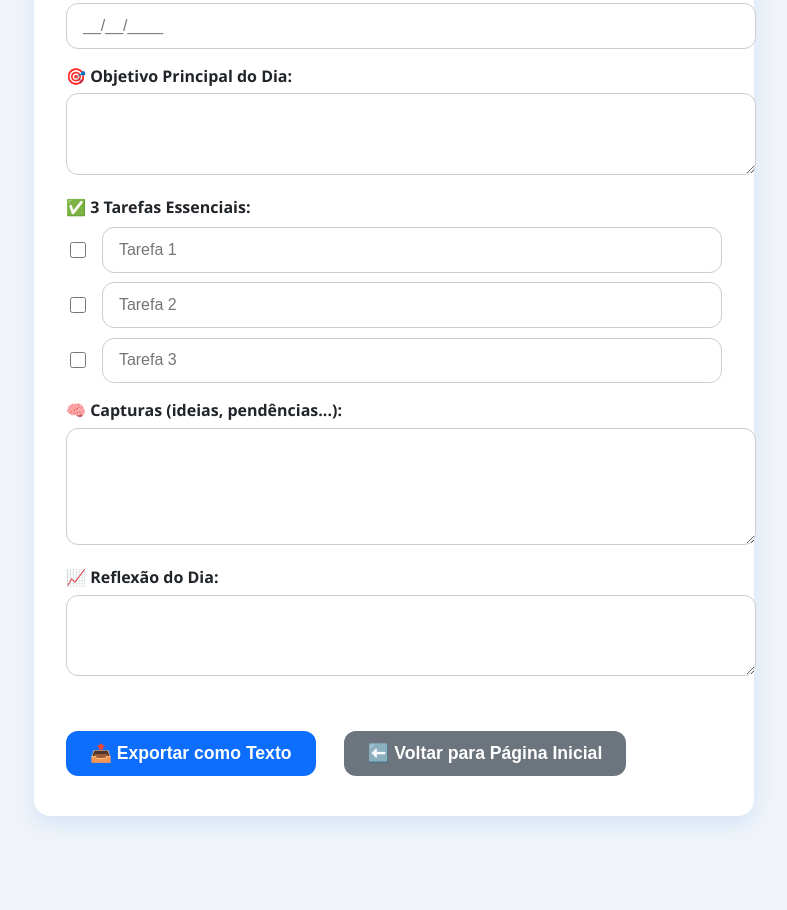
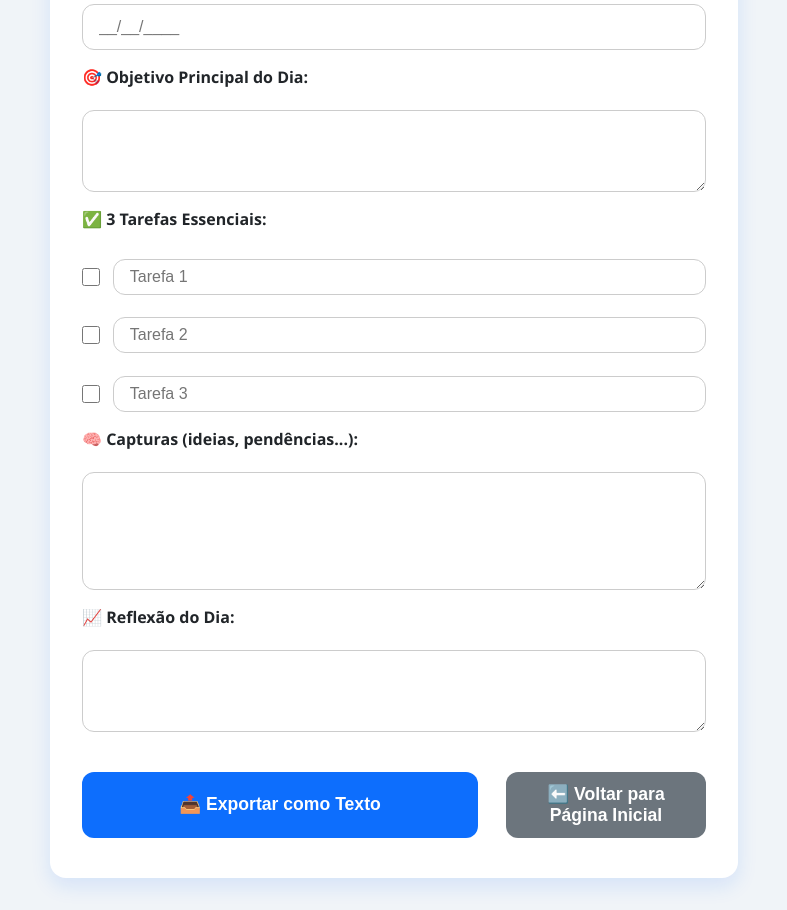
Before and after one commit to isaacdemelorocha/forms-atividades, a plain HTML site: page 01_Planejamento_Diario.html in a window 1280 px wide. Shown: the part 242-1152 px from the top of the page, without its empty margins (246-1033 px from the left). Before the commit the page ends 1090 px from the top, so only its background shows below. Drawn offline with Linux system fonts and the light colour scheme.

Commit message:
Add files via upload

```diff
--- a/01_Planejamento_Diario.html
+++ b/01_Planejamento_Diario.html
@@ -6,95 +6,154 @@
   <title>Painel de Produtividade</title>
 
   <style>
+    :root {
+      --azul: #0d6efd;
+      --azul-escuro: #084fc1;
+      --cinza: #6c757d;
+      --cinza-escuro: #565e64;
+      --fundo: #f0f4f8;
+      --branco: #ffffff;
+      --sombra: rgba(13, 110, 253, 0.12);
+    }
+
+    * {
+      box-sizing: border-box;
+      margin: 0;
+      padding: 0;
+    }
+
     body {
       font-family: 'Segoe UI', Tahoma, Geneva, Verdana, sans-serif;
+      background: var(--fundo);
+      color: #212529;
+      max-width: 720px;
       margin: 20px auto;
-      max-width: 720px;
-      background: #f0f4f8;
-      color: #212529;
       -webkit-font-smoothing: antialiased;
       -moz-osx-font-smoothing: grayscale;
+      padding: 0 16px;
     }
+
     h1, h2 {
-      color: #0d6efd;
+      color: var(--azul);
       font-weight: 700;
       user-select: none;
     }
+
     h1 {
       font-size: 2.5rem;
       margin-bottom: 1.5rem;
       text-align: center;
     }
+
     h2 {
       font-size: 1.8rem;
       margin-bottom: 1rem;
     }
+
     .section {
-      background: #fff;
+      background: var(--branco);
       padding: 2rem 2rem 2.5rem;
       border-radius: 1rem;
-      box-shadow: 0 8px 20px rgba(13, 110, 253, 0.12);
+      box-shadow: 0 8px 20px var(--sombra);
       margin-bottom: 2rem;
+      display: flex;
+      flex-direction: column;
+      gap: 1rem;
     }
+
     label {
       display: block;
-      margin: 1rem 0 0.4rem;
       font-weight: 600;
+      margin-bottom: 0.4rem;
     }
-    textarea, input[type="text"] {
+
+    textarea,
+    input[type="text"] {
       width: 100%;
       padding: 0.8rem 1rem;
       border: 1.5px solid #ccc;
       border-radius: 0.75rem;
       font-size: 1rem;
-      transition: border-color 0.3s ease;
       resize: vertical;
+      transition: border-color 0.3s ease, box-shadow 0.3s ease;
+      background: #fff;
     }
-    textarea:focus, input[type="text"]:focus {
-      border-color: #0d6efd;
+
+    textarea:focus,
+    input[type="text"]:focus {
+      border-color: var(--azul);
       outline: none;
       box-shadow: 0 0 8px rgba(13, 110, 253, 0.4);
     }
+
     .task {
       display: flex;
       align-items: center;
-      margin-top: 0.6rem;
       gap: 0.8rem;
+      margin-top: 0.4rem;
     }
+
     .task input[type="checkbox"] {
       width: 18px;
       height: 18px;
       cursor: pointer;
-      accent-color: #0d6efd;
+      accent-color: var(--azul);
+      flex-shrink: 0;
     }
+
     .task input[type="text"] {
       flex-grow: 1;
       font-size: 1rem;
+      border-radius: 0.75rem;
+      border: 1.5px solid #ccc;
+      padding: 0.5rem 1rem;
+      transition: border-color 0.3s ease, box-shadow 0.3s ease;
     }
+
+    .task input[type="text"]:focus {
+      border-color: var(--azul);
+      box-shadow: 0 0 8px rgba(13, 110, 253, 0.4);
+      outline: none;
+    }
+
+    .button-group {
+      display: flex;
+      flex-wrap: wrap;
+      gap: 0.75rem;
+      margin-top: 1.5rem;
+      justify-content: flex-start;
+    }
+
     button {
-      background: #0d6efd;
-      color: white;
+      flex: 1 1 200px;
+      background: var(--azul);
+      color: var(--branco);
       border: none;
       padding: 0.75rem 1.5rem;
       border-radius: 0.75rem;
       cursor: pointer;
       font-size: 1.1rem;
       font-weight: 600;
-      margin-top: 1.6rem;
+      user-select: none;
       transition: background-color 0.3s ease;
-      user-select: none;
-      display: inline-block;
     }
-    button:hover, button:focus-visible {
-      background: #084fc1;
+
+    button:hover,
+    button:focus-visible {
+      background: var(--azul-escuro);
       outline: none;
     }
+
     .btn-voltar {
-      background: #6c757d;
+      background: var(--cinza);
+      flex-grow: 0;
+      flex-shrink: 0;
       margin-left: 1rem;
     }
-    .btn-voltar:hover, .btn-voltar:focus-visible {
-      background: #565e64;
+
+    .btn-voltar:hover,
+    .btn-voltar:focus-visible {
+      background: var(--cinza-escuro);
     }
 
     /* Responsividade */
@@ -102,17 +161,26 @@
       body {
         margin: 15px 10px;
       }
+
+      .button-group {
+        flex-direction: column;
+      }
+
       button {
         width: 100%;
         margin-left: 0;
       }
+
       .btn-voltar {
         margin-top: 1rem;
+        margin-left: 0;
       }
+
       .task {
         flex-direction: column;
         align-items: stretch;
       }
+
       .task input[type="text"] {
         margin-top: 0.5rem;
       }
@@ -124,6 +192,7 @@
 
   <div class="section">
     <h2>📅 Planejamento Diário</h2>
+
     <label for="data">Data:</label>
     <input type="text" id="data" placeholder="__/__/____" />
 
@@ -150,7 +219,7 @@
     <label for="reflexao">📈 Reflexão do Dia:</label>
     <textarea id="reflexao" rows="3"></textarea>
 
-    <div style="display: flex; flex-wrap: wrap; gap: 0.75rem; margin-top: 1.5rem;">
+    <div class="button-group">
       <button onclick="exportar()">📤 Exportar como Texto</button>
       <button class="btn-voltar" onclick="window.location.href='index.html'">⬅️ Voltar para Página Inicial</button>
     </div>
```
